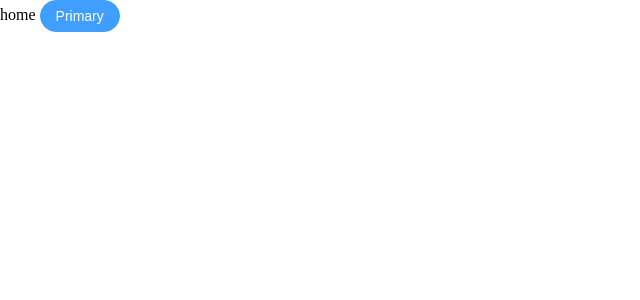
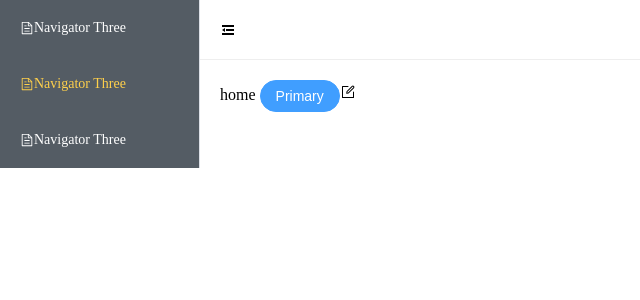
Before and after one commit to xuech/x-plus-components, a Vue app: page / in a window 1280 px wide. Shown: the top 300 px of the page, without its empty margins (0-640 px from the left). Built offline with nearby package versions, Linux system fonts and the light colour scheme.

Commit message:
伸缩菜单-抽离头部和侧边栏组件并完善伸缩菜单

```diff
--- a/package.json
+++ b/package.json
@@ -8,6 +8,7 @@
     "preview": "vite preview"
   },
   "dependencies": {
+    "@element-plus/icons-vue": "^2.0.6",
     "element-plus": "^2.2.6",
     "vue": "^3.2.25",
     "vue-router": "^4.0.13"
--- a/src/App.vue
+++ b/src/App.vue
@@ -7,4 +7,11 @@
   margin: 0;
   padding: 0;
 }
+svg {
+  width: 1em;
+  height: 1em;
+}
+html,body,#app,el-container,el-menu {
+  height: 100%;
+}
 </style>
--- /dev/null
+++ b/src/components/container/index.vue
@@ -0,0 +1,32 @@
+<template>
+    <el-container>
+      <el-aside width="auto">
+        <nav-side :collapse="isCollapse"></nav-side>
+      </el-aside>
+      <el-container>
+        <el-header>
+            <nav-header v-model:collapse="isCollapse"></nav-header>
+        </el-header>
+        <el-main>
+            <router-view></router-view>
+        </el-main>
+      </el-container>
+    </el-container>
+</template>
+
+<script setup lang="ts">
+import {ref} from 'vue';
+import NavSide from './navSide/index.vue';
+import NavHeader from './navHeader/index.vue';
+let isCollapse = ref(false)
+</script>
+
+<style scoped lang="scss">
+.el-menu-vertical:not(.el-menu--collapse) {
+  width: 200px;
+}
+.el-header{
+    padding: 0;
+    border-bottom: 1px solid #eee;
+}
+</style>
--- /dev/null
+++ b/src/components/container/navHeader/index.vue
@@ -0,0 +1,28 @@
+<template>
+    <div class="header">
+        <span @click="toggle">
+            <el-icon-expand v-if="collapse"></el-icon-expand>
+            <el-icon-fold v-else></el-icon-fold>
+        </span>
+    </div>
+</template>
+
+<script setup lang="ts">
+let props = defineProps<{
+    collapse: boolean
+}>()
+
+let emits = defineEmits(['update:collapse'])
+const toggle = ()=> {
+    emits('update:collapse',!props.collapse)
+}
+</script>
+
+<style lang="scss" scoped>
+.header{
+    height: 64px;
+    padding: 0 20px;
+    display: flex;
+    align-items: center;
+}
+</style>
--- /dev/null
+++ b/src/components/container/navSide/index.vue
@@ -0,0 +1,34 @@
+<template>
+    <el-menu
+        active-text-color="#ffd04b"
+        background-color="#545c64"
+        class="el-menu-vertical"
+        default-active="2"
+        text-color="#fff"
+        :collapse="collapse"
+    >
+        <el-menu-item index="1">
+            <el-icon-document />
+            <span>Navigator Three</span>
+        </el-menu-item>
+        <el-menu-item index="2">
+            <el-icon-document />
+            <span>Navigator Three</span>
+        </el-menu-item>
+        <el-menu-item index="3">
+            <el-icon-document />
+            <span>Navigator Three</span>
+        </el-menu-item>
+    </el-menu>
+</template>
+
+<script setup lang="ts">
+import {defineProps} from 'vue';
+defineProps<{
+    collapse: boolean
+}>()
+</script>
+
+<style scoped>
+
+</style>
--- a/src/main.ts
+++ b/src/main.ts
@@ -1,11 +1,17 @@
 import { createApp } from 'vue'
 import App from './App.vue'
 import router from './router'
-
+import * as ElementPlusIconsVue from '@element-plus/icons-vue'
 import ElementPlus from 'element-plus'
 import 'element-plus/dist/index.css'
 
+import { toLine } from './utils'
+
 const app = createApp(App)
+// 全局注册element图标 ？是否合理
+for (const [key, component] of Object.entries(ElementPlusIconsVue)) {
+  app.component(`el-icon-${toLine(key)}`, component)
+}
 app.use(router)
 app.use(ElementPlus)
 app.mount('#app')
--- /dev/null
+++ b/src/utils/index.ts
@@ -0,0 +1,3 @@
+export const toLine = (val: string) => {
+  return val.replace(/(A-Z)g/, '-$1').toLowerCase()
+}
--- a/src/views/Home.vue
+++ b/src/views/Home.vue
@@ -2,6 +2,7 @@
     <div>
         home
          <el-button type="primary" round>Primary</el-button>
+         <el-icon-edit></el-icon-edit>
 
     </div>
 </template>
```
Also changed, not shown: src/router/index.ts (+9 -1 lines), 1 other file (tests, documents, lock files or other folders).
